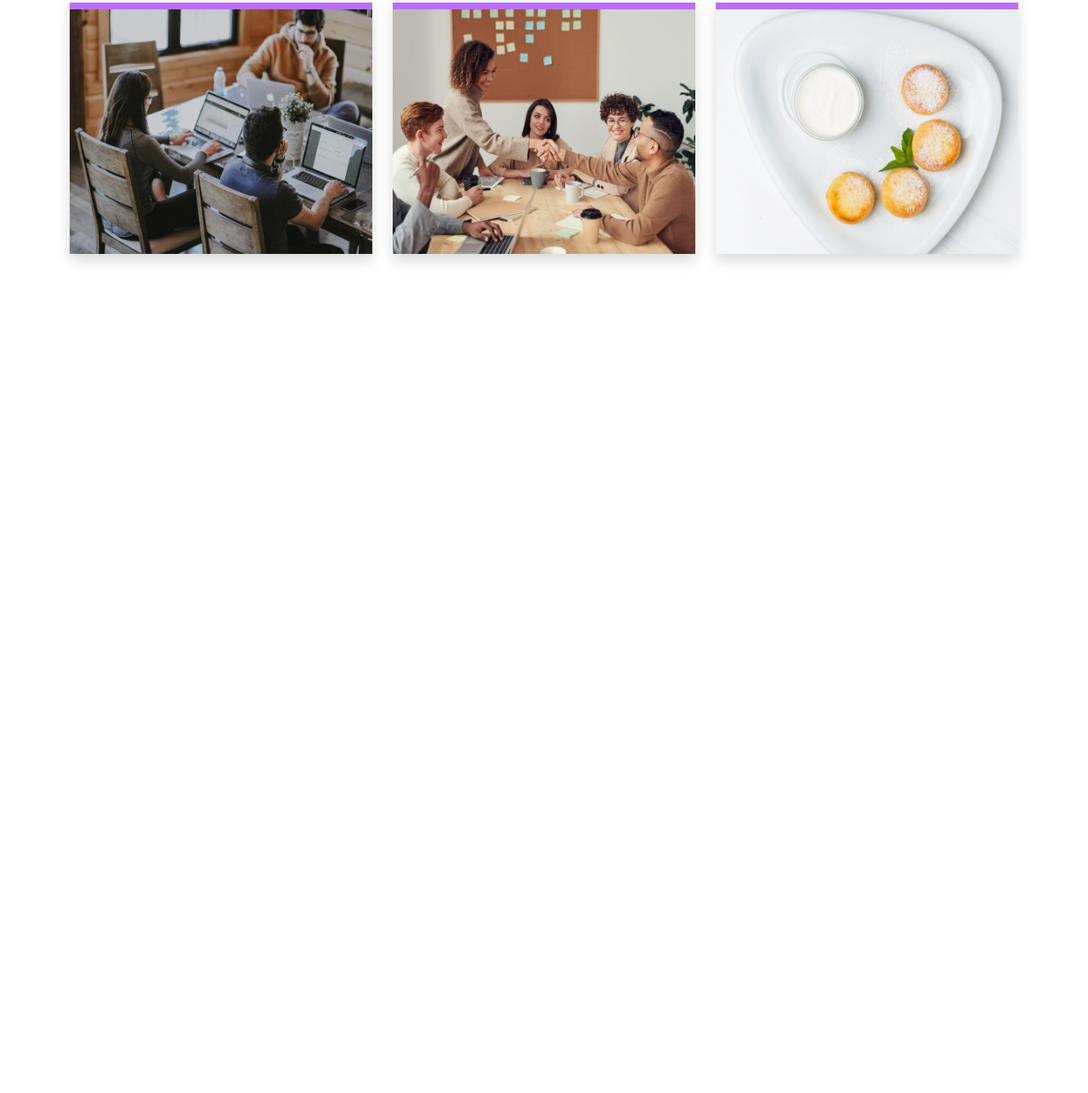
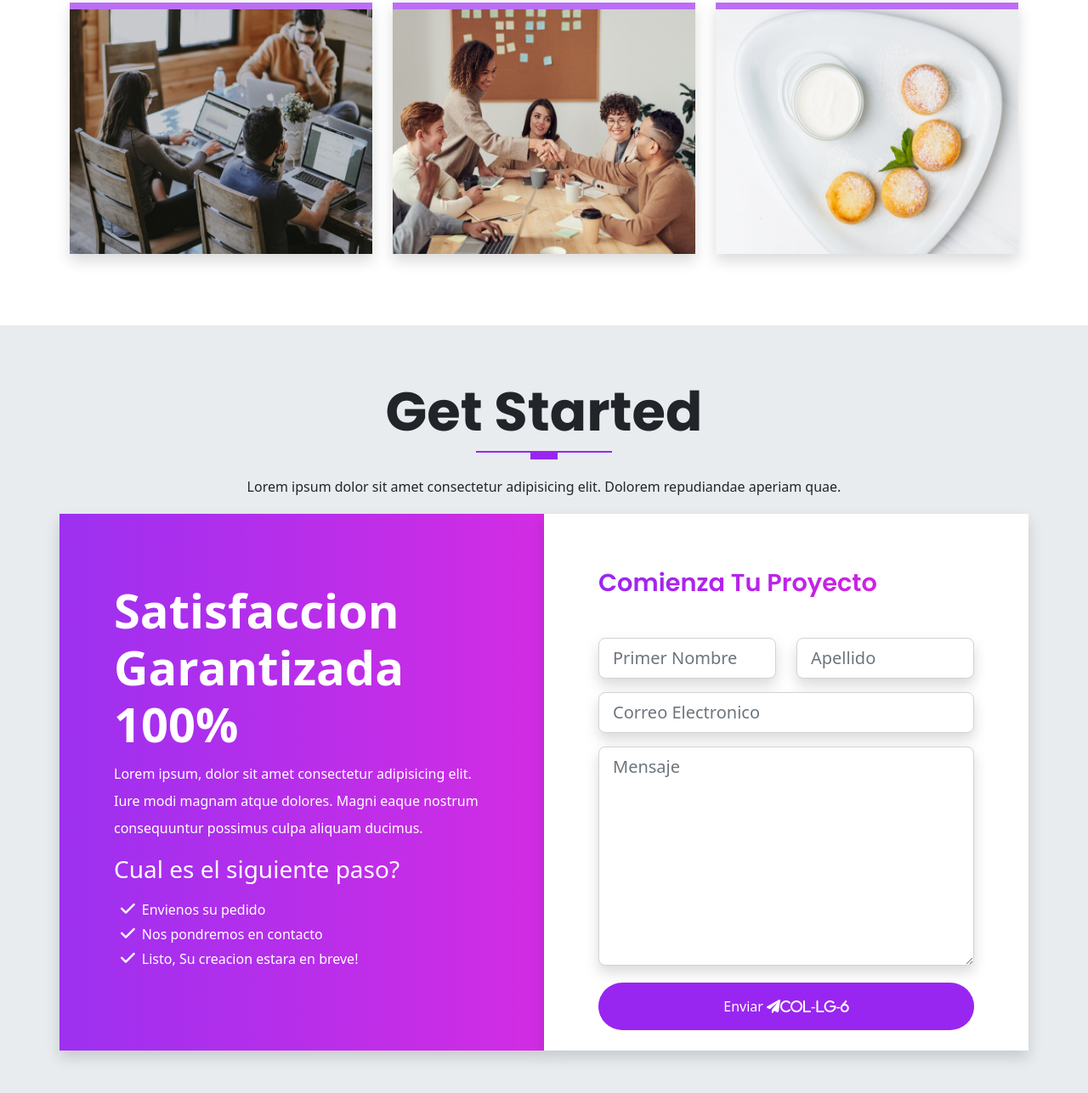
Before and after one commit to RuthMaurice/ultimaversion, a website: page index.html in a window 1280 px wide. Shown: the part 6178-7465 px from the top of the page at 85% size. Before the commit the page ends 6561 px from the top, so only its background shows below. Drawn offline with Linux system fonts and the light colour scheme.

Commit message:
Terminado Get Started

```diff
--- a/SCSS/sections/_get-started.scss
+++ b/SCSS/sections/_get-started.scss
@@ -0,0 +1,52 @@
+@use '../custom' as *;
+@use '../components/mixins' as *;
+
+.get-started{
+    padding: 4rem 0;
+    background-color: $gray-200;
+}
+
+.gradient{
+    background: linear-gradient(to right, rgba($primary,0.95), rgba($secondary,0.95));
+}
+
+.cta-info{
+    padding: 3rem;
+    margin: 1rem 0;
+
+    &_list{
+        position: relative;
+        list-style-type: none;
+        display: block;
+        padding-top: 0.5rem;
+        padding-left: 0.5rem;
+        margin-bottom: 0.7rem;
+
+        li::before{
+            font-family: "Font Awesome 6 Free";
+            content: "\f00c";
+            font-weight: 600;
+            margin-right: 0.5rem;
+            font-size: 1.2rem;
+        }
+    }
+}
+
+/* ////////////////////////////////////////////////////////////////////////// */
+/*                        Contenido de los formularios                        */
+/* ////////////////////////////////////////////////////////////////////////// */
+
+.form{
+    padding: 3rem;
+
+    button{
+        border:none;
+        color:$white;
+
+        a{
+            color:$white;
+            text-transform: capitalize;
+            text-decoration: none;
+        }
+    }
+}
--- a/index.html
+++ b/index.html
@@ -644,6 +644,64 @@
   </div>
 </section>
 
+<!-- /////////////////////////////////////////////////////////////////////// -->
+<!--                           Seccion Get Started                           -->
+<!-- /////////////////////////////////////////////////////////////////////// -->
+
+
+<section id="contact" class="get-started">
+  <div class="container">
+    <div class="row text-center">
+      <h1 class="display-3 fw-bold text-capitalize">Get Started</h1>
+      <div class="heading-line"></div>
+      <p class="lh-lg">Lorem ipsum dolor sit amet consectetur adipisicing elit. Dolorem repudiandae aperiam quae.</p>
+    </div>
+    <!-- ///////////////// Cominzo de informacion de contacto ///////////////// -->
+    <div class="row text-white">
+      <!-- //////////////////////// contenedor izquierdo ///////////////////////// -->
+        <div class="col-12 col-lg-6 gradient shadow p-3">
+          <div class="cta-info w-100">
+            <h4 class="display-4 fw-bold">Satisfaccion Garantizada 100%</h4>
+            <p class="lh-lg">Lorem ipsum, dolor sit amet consectetur adipisicing elit. Iure modi magnam atque dolores. Magni eaque nostrum consequuntur possimus culpa aliquam ducimus.</p>
+            <h3 class="display-3--brief">Cual es el siguiente paso?</h3>
+            <ul class="cta-info_list">
+              <li>Envienos su pedido</li>
+              <li>Nos pondremos en contacto</li>
+              <li>Listo, Su creacion estara en breve!</li>
+            </ul>
+          </div>
+        </div>
+        <!-- ///////////////////////// contenedor derecho ////////////////////////// -->
+        <div class="col-12 col-lg-6 bg-white shadow p-3">
+         <div class="form w-100 pb-2">
+          <h4 class="display-3--title mb-5">Comienza tu proyecto</h4>
+          <!-- ///////////////////////////// Formulario ////////////////////////////// -->
+          <form action="#" class="row">
+            <div class="col-lg-6 col-md-6 mb-3">
+              <input type="text" placeholder="Primer Nombre" id="inputFirstName" class="shadow form-control form-control-lg">
+            </div>
+            <div class="col-lg-6 col-md-6 mb-3">
+              <input type="text" placeholder="Apellido" id="inputLastName" class="shadow form-control form-control-lg">
+            </div>
+            <div class="col-lg-12 mb-3">
+              <input type="email" placeholder="Correo Electronico" id="inputEmail" class="shadow form-control form-control-lg">
+            </div>
+            <div class="col-lg-12 mb-3">
+              <textarea name="mesage" id="mesage" rows="8" class="shadow form-control form-control-lg" placeholder="Mensaje"></textarea>
+            </div>
+            <div class="text-center d-grid mt-1">
+              <button type="button" class="btn btn-primary rounded-pill pt-3 pb-3">Enviar
+                <i class="fas fa-paper-plane">col-lg-6 </i>
+              </button>
+            </div>
+          </form>
+
+         </div>
+        </div>
+    </div>
+  </div>
+</section>
+
 
     <script src="assets/vendors/js/glightbox.min.js"></script>
     <script type="text/javascript">
```
Also changed, not shown: SCSS/components/_typographt.scss (line endings or trailing spaces), assets/css/style.css, 1 other file.
